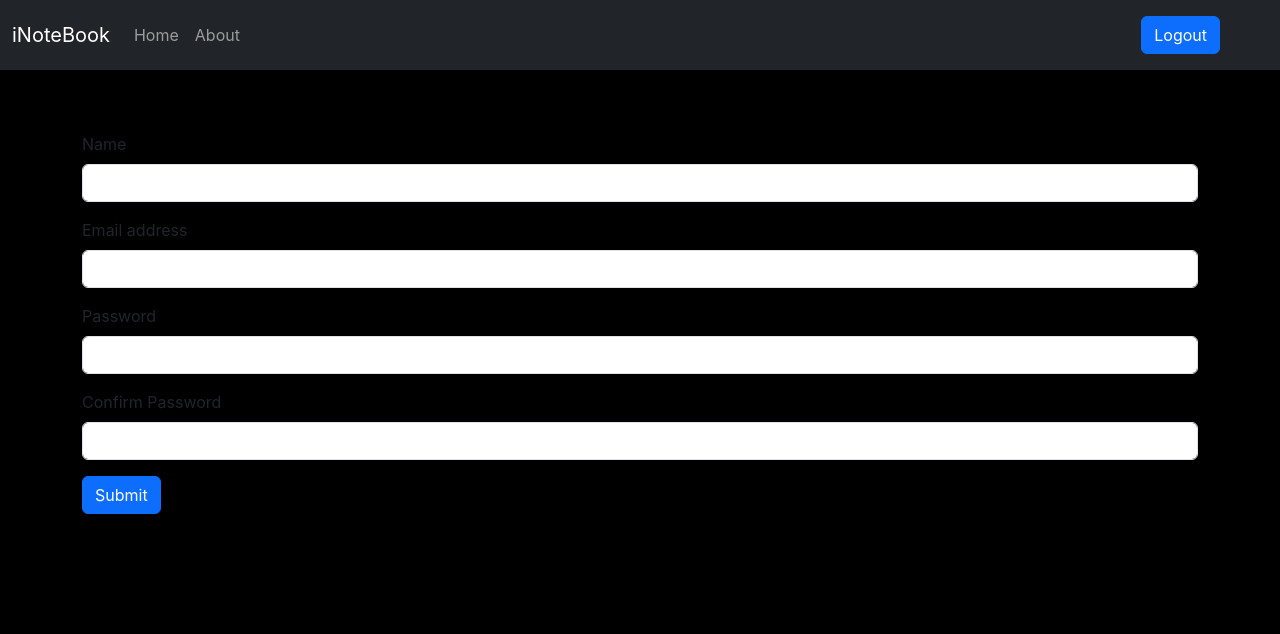
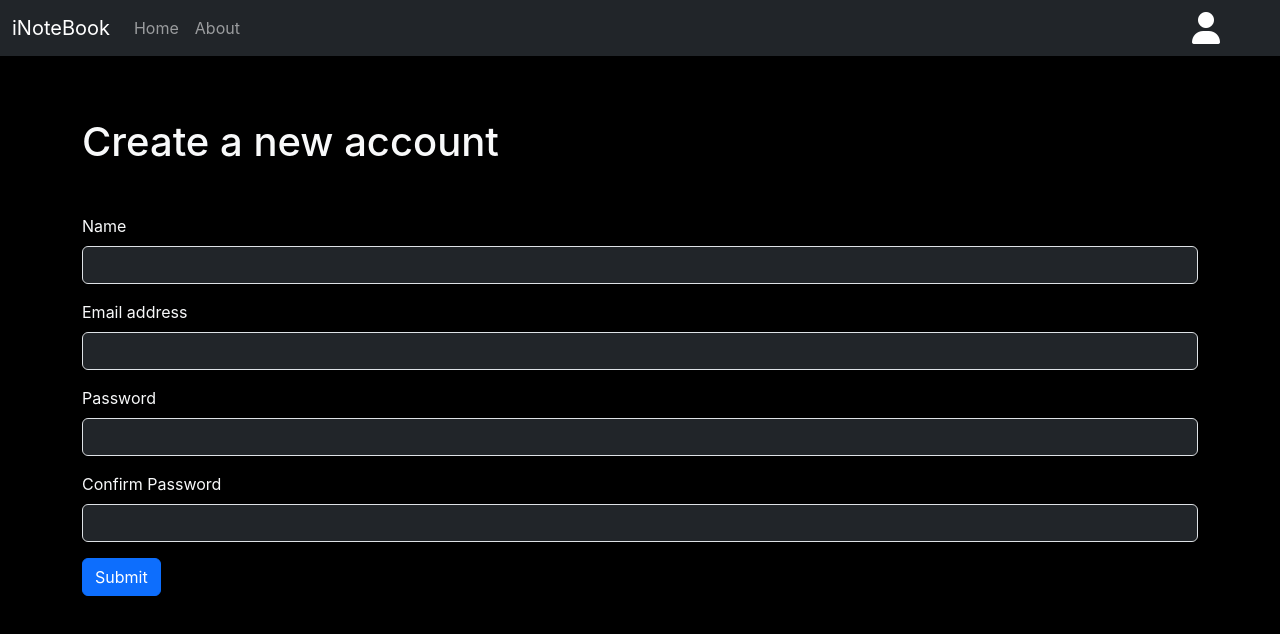
Before and after one commit to yashi-15/INoteBook-Frontend, a React (Create React App) app: page /signup in a window 1280 px wide. Shown: the top 634 px of the page. Built offline with nearby package versions, Linux system fonts and the light colour scheme; sample sign-in values are in the browser's storage.

Commit message:
UI enhanced

```diff
--- a/src/components/Login.js
+++ b/src/components/Login.js
@@ -30,21 +30,19 @@ const onChange = (e)=>{
 
     return (
         <div>
-            <form onSubmit={handleSubmit} >
+            <form onSubmit={handleSubmit} className="text-light">
+                <h1 className="mb-5">Login with your credentials</h1>
                 <div className="mb-3">
                     <label htmlFor="email" className="form-label">
                         Email address
                     </label>
-                    <input type="email" className="form-control" id="email" name="email" value={credentials.email} onChange={onChange} aria-describedby="emailHelp" />
-                    <div id="emailHelp" className="form-text">
-                        We'll never share your email with anyone else.
-                    </div>
+                    <input type="email" className="form-control bg-dark text-light" id="email" name="email" value={credentials.email} onChange={onChange} aria-describedby="emailHelp" />
                 </div>
                 <div className="mb-3">
                     <label htmlFor="password" className="form-label">
                         Password
                     </label>
-                    <input type="password" className="form-control" id="password" name="password" value={credentials.password} onChange={onChange}/>
+                    <input type="password" className="form-control bg-dark text-light" id="password" name="password" value={credentials.password} onChange={onChange}/>
                 </div>
                 <button type="submit" className="btn btn-primary">
                     Submit
--- a/src/components/NavBar.js
+++ b/src/components/NavBar.js
@@ -40,10 +40,25 @@ const NavBar = (props) => {
                                 </Link>
                             </div>
                         ) : (
-                            <button className="btn btn-primary" onClick={handleLogout}>
-                                {" "}
-                                Logout
-                            </button>
+                            // <div onClick={handleLogout}>
+                            //     {" "}
+                            //     <i class="fa-solid fa-user fa-2xl" style={{ color: "#ffffff" }}></i>
+                            // </div>
+                            <div class="dropdown">
+                                <i class="fa-solid fa-user fa-2xl" role="button" style={{ color: "#ffffff" }} data-bs-toggle="dropdown" aria-expanded="false"></i>
+                                <ul class="dropdown-menu bg-dark" style={{right:"10px", left:"unset", top:"40px"}}>
+                                    <li>
+                                        <a class="dropdown-item text-primary" href="#">
+                                            Your Profile
+                                        </a>
+                                    </li>
+                                    <li>
+                                        <a class="dropdown-item text-primary" onClick={handleLogout}>
+                                            Logout
+                                        </a>
+                                    </li>
+                                </ul>
+                            </div>
                         )}
                     </div>
                 </div>
--- a/src/components/Notes.js
+++ b/src/components/Notes.js
@@ -90,10 +90,10 @@ const Notes = (props) => {
                 </div>
             </div>
             <div className="container">
-                <h1 className="text-light">
+                <h1 className="text-light mb-5">
                     <span className="text-capitalize">{user.name}</span>'s Notes 📝
                 </h1>
-                <div className="m-5 text-light ">
+                <div className="text-light">
                 {notes.length === 0 && "No notes to display..."}
                 <div className="d-flex flex-wrap m-3 align-items-center">
                     {notes.map((note) => {
--- a/src/components/Signup.js
+++ b/src/components/Signup.js
@@ -30,30 +30,31 @@ const Signup = (props) => {
     };
     return (
         <div>
-            <form onSubmit={handleSubmit}>
+            <form onSubmit={handleSubmit} className="text-light">
+                <h1 className="mb-5">Create a new account</h1>
                 <div className="mb-3">
                     <label htmlFor="name" className="form-label">
                         Name
                     </label>
-                    <input type="text" className="form-control" id="name" onChange={onChange} name="name" />
+                    <input type="text" className="form-control bg-dark text-light" id="name" onChange={onChange} name="name" />
                 </div>
                 <div className="mb-3">
                     <label htmlFor="email" className="form-label">
                         Email address
                     </label>
-                    <input type="email" className="form-control" id="email" aria-describedby="emailHelp" onChange={onChange} name="email" />
+                    <input type="email" className="form-control bg-dark text-light" id="email" aria-describedby="emailHelp" onChange={onChange} name="email" />
                 </div>
                 <div className="mb-3">
                     <label htmlFor="password" className="form-label">
                         Password
                     </label>
-                    <input type="password" className="form-control" id="password" onChange={onChange} name="password" />
+                    <input type="password" className="form-control bg-dark text-light" id="password" onChange={onChange} name="password" />
                 </div>
                 <div className="mb-3">
                     <label htmlFor="cpassword" className="form-label">
                         Confirm Password
                     </label>
-                    <input type="password" className="form-control" id="cpassword" onChange={onChange} name="cpassword" />
+                    <input type="password" className="form-control bg-dark text-light" id="cpassword" onChange={onChange} name="cpassword" />
                 </div>
                 <button type="submit" className="btn btn-primary">
                     Submit
```
